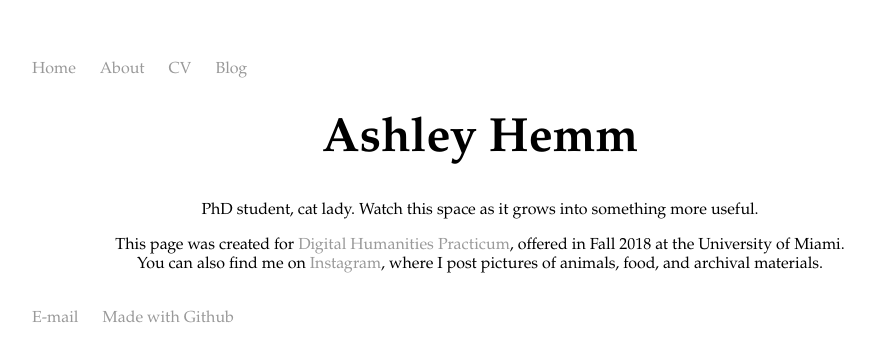
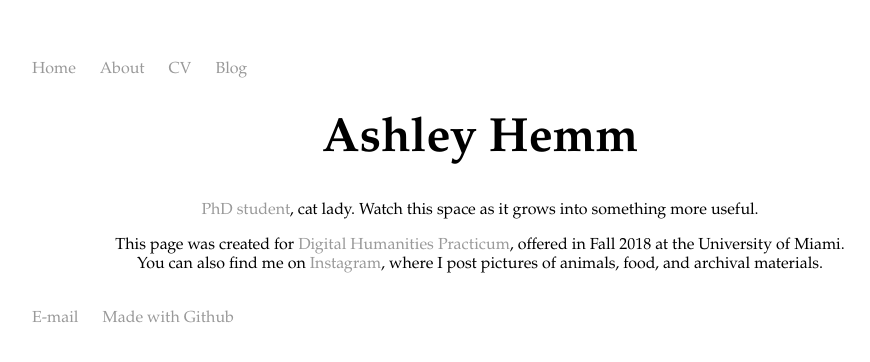
Before and after one commit to pastfutures/pastfutures.github.io, a Jekyll site: the page built from index.html, in a window 1280 px wide. Shown: the top 362 px of the page, without its empty margins (160-1030 px from the left). Built offline with Jekyll 4.4.1, drawn with Linux system fonts in a browser that asks for light colours; part of the change alters nothing that is shown.

```diff
--- a/index.html
+++ b/index.html
@@ -4,7 +4,7 @@ title: Ashley Hemm
 ---
 <div class="blurb">
 	<center><h1>Ashley Hemm</h1>
-	<p>PhD student, cat lady. Watch this space as it grows into something more useful.</p>
+		<p><a href="http://www.as.miami.edu/english/graduate/current-phd-students/">PhD student</a>, cat lady. Watch this space as it grows into something more useful.</p>
 	This page was created for <a href="http://susannalles.com/DHPracticum/program/">Digital Humanities Practicum</a>, offered in Fall 2018 at the University of Miami.
 	<br>
 		You can also find me on <a href="http://instagram.com/past.futures/">Instagram</a>, where I post pictures of animals, food, and archival materials.</center>
```
